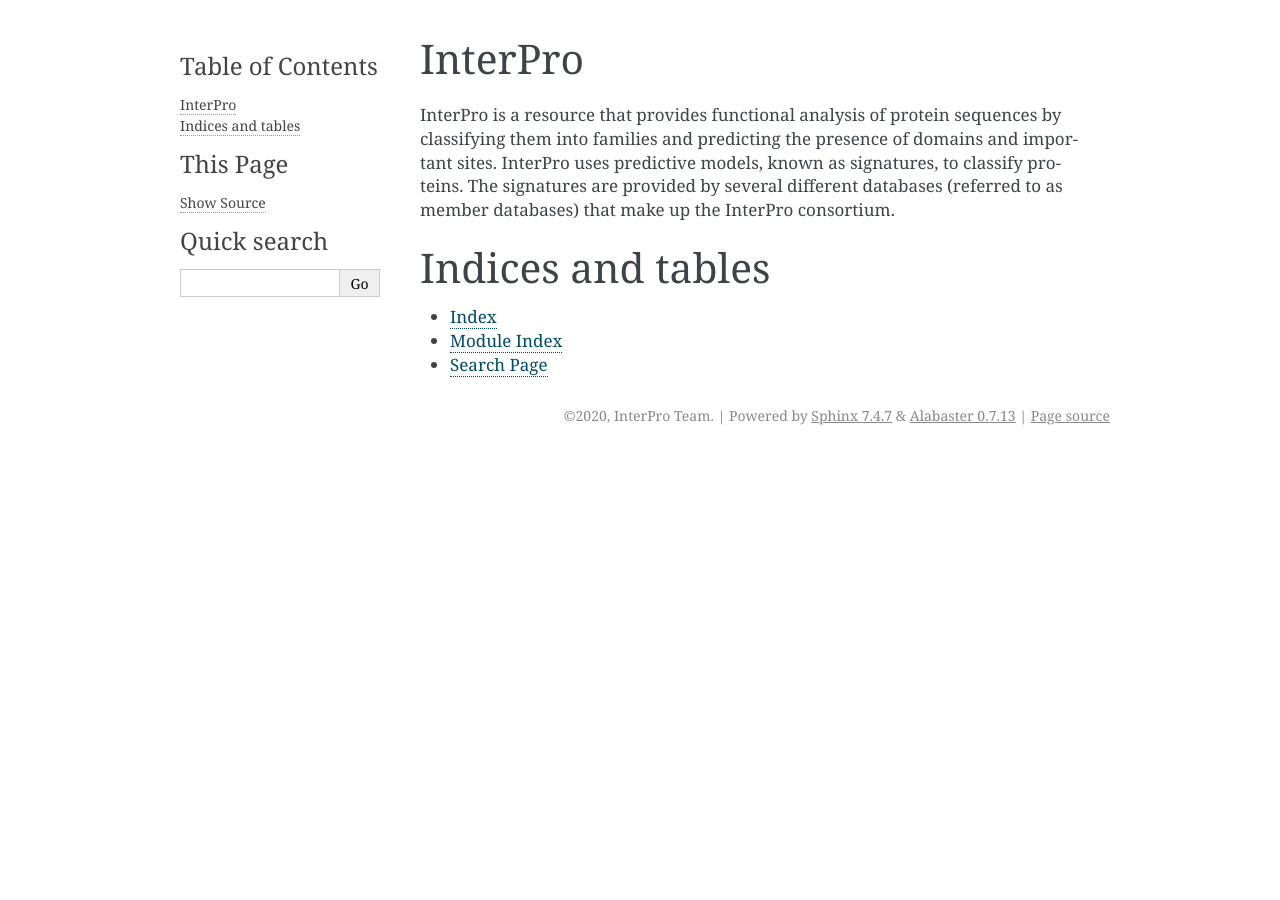
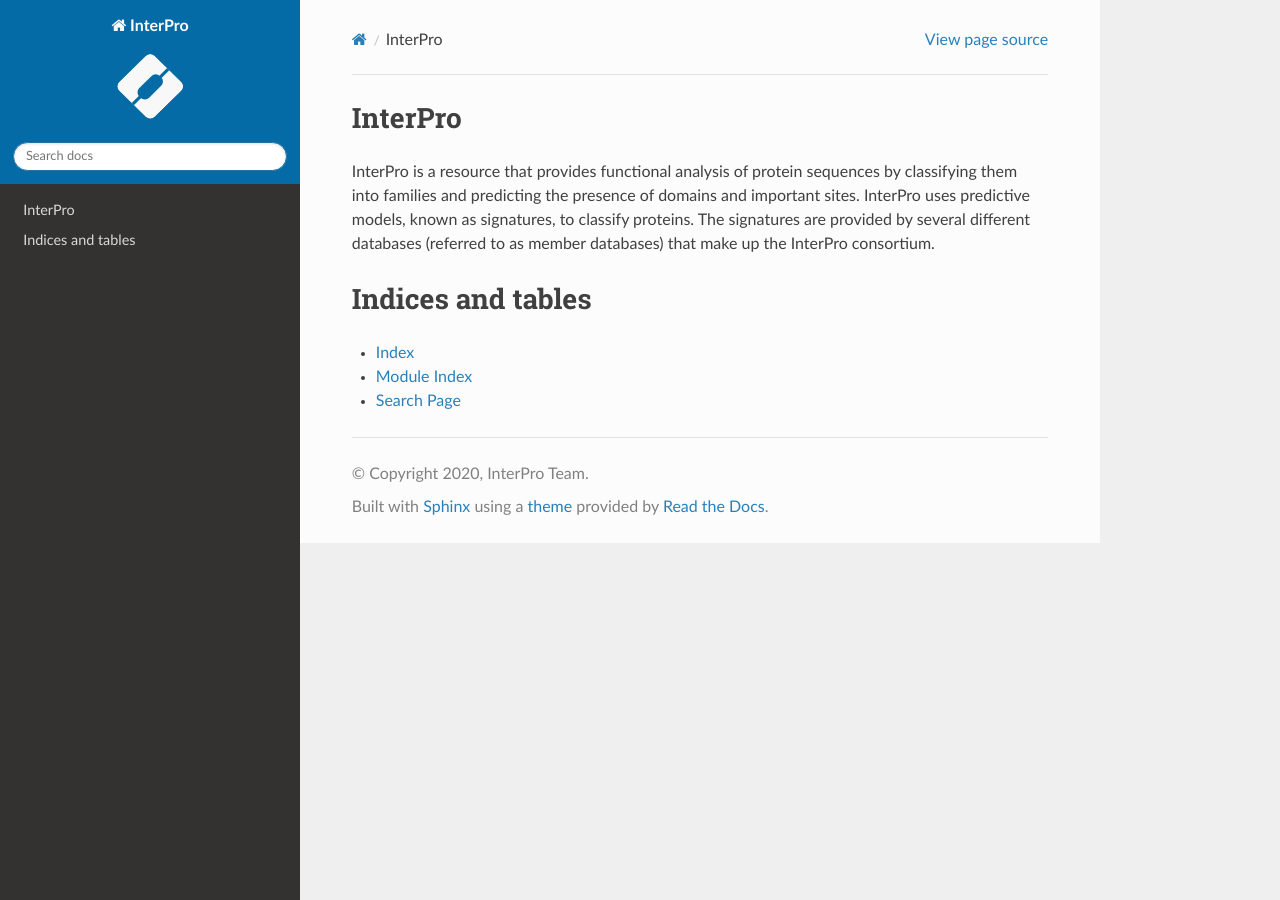
Before and after one commit to ProteinsWebTeam/interpro-docs, a Sphinx documentation site: the page built from docs/index.rst, in a window 1280 px wide. Built offline with Sphinx 7.4.7 and the Read the Docs theme 2.0.0, drawn with Linux system fonts in a browser that asks for light colours.

Commit message:
set a theme and added a logo

```diff
--- a/docs/conf.py
+++ b/docs/conf.py
@@ -17,7 +17,7 @@
 
 # -- Project information -----------------------------------------------------
 
-project = 'InterPro Documentation'
+project = 'InterPro'
 copyright = '2020, InterPro Team'
 author = 'InterPro Team'
 
@@ -28,6 +28,7 @@
 # extensions coming with Sphinx (named 'sphinx.ext.*') or your custom
 # ones.
 extensions = [
+    "sphinx_rtd_theme",
 ]
 
 # Add any paths that contain templates here, relative to this directory.
@@ -44,9 +45,21 @@
 # The theme to use for HTML and HTML Help pages.  See the documentation for
 # a list of builtin themes.
 #
-html_theme = 'alabaster'
+html_theme = 'sphinx_rtd_theme'
 
 # Add any paths that contain custom static files (such as style sheets) here,
 # relative to this directory. They are copied after the builtin static files,
 # so a file named "default.css" will overwrite the builtin "default.css".
 html_static_path = ['_static']
+
+html_theme_options = {
+    'prev_next_buttons_location': 'both',
+    'style_nav_header_background': '#046BA7',
+    'logo_only': False,
+    'style_external_links': True
+}
+
+html_use_smartypants = True
+html_logo = 'images/logo_white.svg'
+html_title = 'InterPro Documentation'
+html_short_title = 'InterPro'
--- a/docs/index.rst
+++ b/docs/index.rst
@@ -11,12 +15,6 @@
 classify proteins. The signatures are provided by several different databases
 (referred to as member databases) that make up the InterPro consortium.
 
-.. toctree::
-   :maxdepth: 2
-   :caption: Contents:
-
-
-
 Indices and tables
 ==================
 
--- a/requirements.txt
+++ b/requirements.txt
@@ -15,6 +15,7 @@
 six==1.14.0
 snowballstemmer==2.0.0
 Sphinx==2.4.1
+sphinx-rtd-theme==0.4.3
 sphinxcontrib-applehelp==1.0.1
 sphinxcontrib-devhelp==1.0.1
 sphinxcontrib-htmlhelp==1.0.2
```
Also changed, not shown: other parts of docs/index.rst (+4 -0 lines), docs/images/logo.svg (added), docs/images/logo_1776x1776.png (added), docs/images/logo_lightblue.svg (added), docs/images/logo_medium.png (added), docs/images/logo_white.svg (added), 1 other file.
